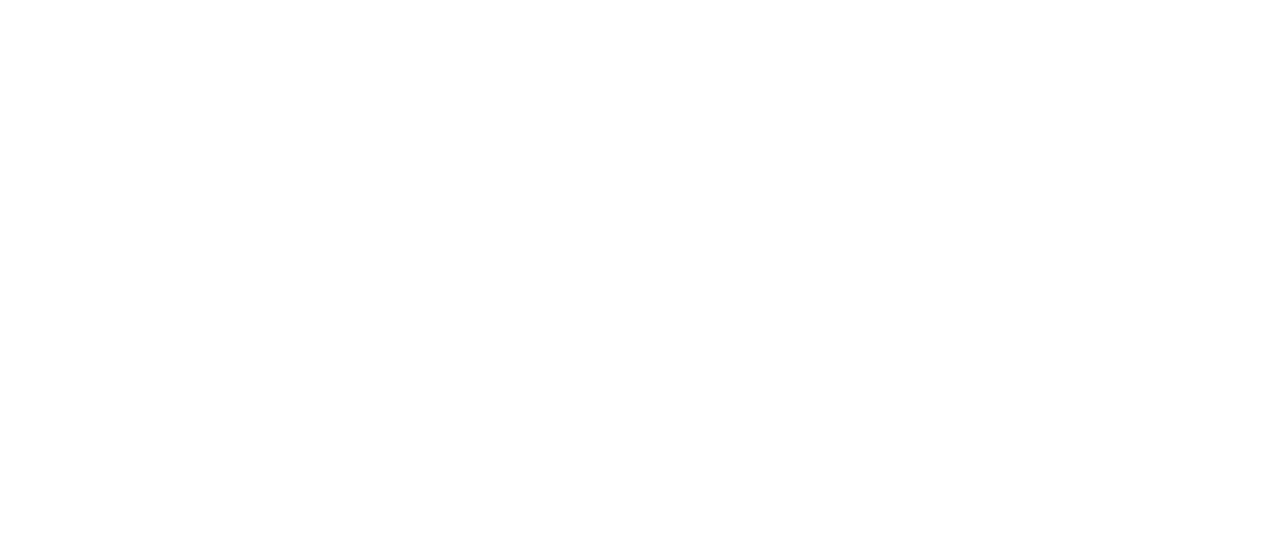
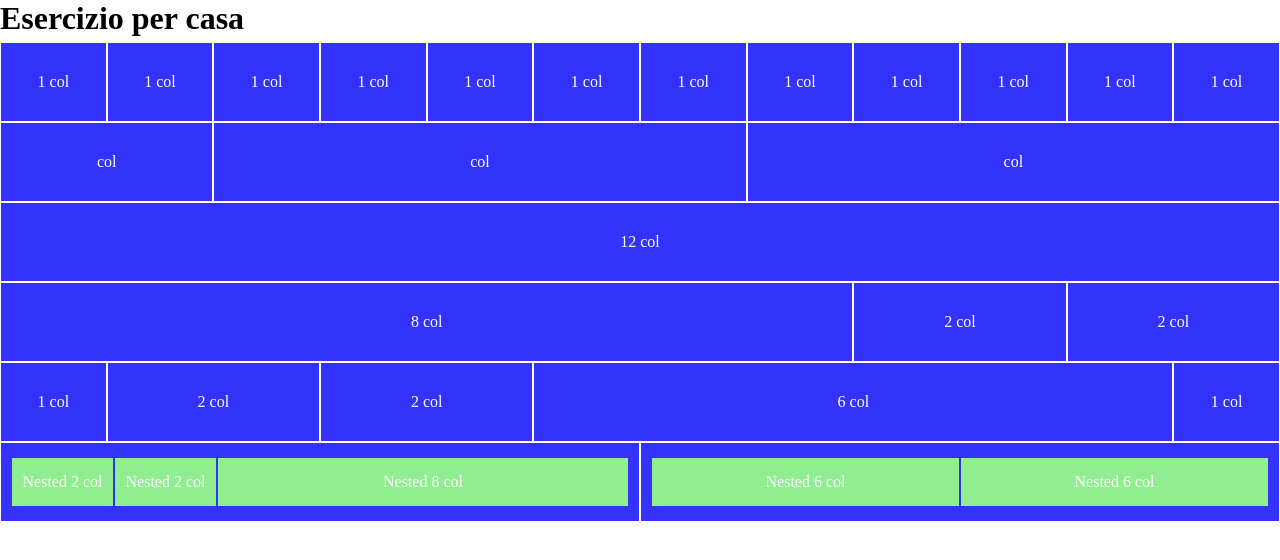
Before and after one commit to Pulcioo/html-css-12bool, a plain HTML site: page index.html in a window 1280 px wide. Drawn offline with Linux system fonts and the light colour scheme.

Commit message:
eseguita prima parte esercizio

```diff
--- a/12bool.css
+++ b/12bool.css
@@ -6,10 +6,10 @@
     padding: 0;
 }
 
-.container{
+/* .container{
     max-width: 1170px;
     margin: 0 auto;
-}
+} */
 
 [class*="col-"]{
     flex: 0 0 auto;
--- a/index.html
+++ b/index.html
@@ -11,6 +11,136 @@
 </head>
 
 <body>
+    <!-- header -->
+    <header>
+        <!-- titolo -->
+        <h1>Esercizio per casa</h1>
+    </header>
+    <main>
+        <!-- prima riga -->
+        <div class="container">
+            <div class="row">
+                <div class="col-1 bg-blue height-80 debug center">
+                    <span class="white">1 col</span>
+                </div>
+                <div class="col-1 bg-blue height-80 debug center">
+                    <span class="white">1 col</span>
+                </div>
+                <div class="col-1 bg-blue height-80 debug center">
+                    <span class="white">1 col</span>
+                </div>
+                <div class="col-1 bg-blue height-80 debug center">
+                    <span class="white">1 col</span>
+                </div>
+                <div class="col-1 bg-blue height-80 debug center">
+                    <span class="white">1 col</span>
+                </div>
+                <div class="col-1 bg-blue height-80 debug center">
+                    <span class="white">1 col</span>
+                </div>
+                <div class="col-1 bg-blue height-80 debug center">
+                    <span class="white">1 col</span>
+                </div>
+                <div class="col-1 bg-blue height-80 debug center">
+                    <span class="white">1 col</span>
+                </div>
+                <div class="col-1 bg-blue height-80 debug center">
+                    <span class="white">1 col</span>
+                </div>
+                <div class="col-1 bg-blue height-80 debug center">
+                    <span class="white">1 col</span>
+                </div>
+                <div class="col-1 bg-blue height-80 debug center">
+                    <span class="white">1 col</span>
+                </div>
+                <div class="col-1 bg-blue height-80 debug center">
+                    <span class="white">1 col</span>
+                </div>
+            </div>
+        </div>
+        <!-- seconda riga -->
+        <div class="container">
+            <div class="row">
+                <div class="col-2 bg-blue height-80 debug center">
+                    <span class="white">col</span>
+                </div>
+                <div class="col-5 bg-blue height-80 debug center">
+                    <span class="white">col</span>
+                </div>
+                <div class="col-5 bg-blue height-80 debug center">
+                    <span class="white">col</span>
+                </div>
+            </div>
+        </div>
+        <!-- terza riga -->
+        <div class="container">
+            <div class="row">
+                <div class="col-12 bg-blue height-80 debug center">
+                    <span class="white">12 col</span>
+                </div>
+            </div>
+        </div>
+        <!-- quarta riga -->
+        <div class="container">
+            <div class="row">
+                <div class="col-8 bg-blue height-80 debug center">
+                    <span class="white">8 col</span>
+                </div>
+                <div class="col-2 bg-blue height-80 debug center">
+                    <span class="white">2 col</span>
+                </div>
+                <div class="col-2 bg-blue height-80 debug center">
+                    <span class="white">2 col</span>
+                </div>
+            </div>
+        </div>
+        <!-- quinta riga -->
+        <div class="container">
+            <div class="row">
+                <div class="col-1 bg-blue height-80 debug center">
+                    <span class="white">1 col</span>
+                </div>
+                <div class="col-2 bg-blue height-80 debug center">
+                    <span class="white">2 col</span>
+                </div>
+                <div class="col-2 bg-blue height-80 debug center">
+                    <span class="white">2 col</span>
+                </div>
+                <div class="col-6 bg-blue height-80 debug center">
+                    <span class="white">6 col</span>
+                </div>
+                <div class="col-1 bg-blue height-80 debug center">
+                    <span class="white">1 col</span>
+                </div>
+            </div>
+        </div>
+        <!-- sesta riga -->
+        <div class="container">
+            <div class="row">
+                <div class="col-6 bg-blue height-80 debug center padding-10">
+                    <div class="col-2 bg-green height-50 debug-blue center">
+                        <span class="white">Nested 2 col</span>
+                    </div>
+                    <div class="col-2 bg-green height-50 debug-blue center">
+                        <span class="white">Nested 2 col</span>
+                    </div>
+                    <div class="col-8 bg-green height-50 debug-blue center">
+                        <span class="white">Nested 8 col</span>
+                    </div>
+                </div>
+                <div class="col-6 bg-blue height-80 debug center padding-10">
+                    <div class="col-6 bg-green height-50 debug-blue center">
+                        <span class="white">Nested 6 col</span>
+                    </div>
+                    <div class="col-6 bg-green height-50 debug-blue center">
+                        <span class="white">Nested 6 col</span>
+                    </div>
+                </div>
+            </div>
+        </div>
+
+
+    </main>
 
 </body>
 
--- a/style.css
+++ b/style.css
@@ -0,0 +1,43 @@
+/* utility */
+.bg-blue{
+    background-color: rgb(50, 50, 250);
+}
+
+.bg-green{
+    background-color: lightgreen;
+}
+
+.height-80{
+    height: 80px;
+}
+
+.height-50{
+    height: 50px;
+}
+
+.debug{
+    border: 1px solid white;
+}
+
+.debug-blue{
+    border: 1px solid rgb(50, 50, 250);
+}
+
+.white{
+    color: white;
+}
+
+.padding-10{
+    padding: 10px;
+}
+
+.center{
+    display: flex;
+    justify-content: center;
+    align-items: center;
+}
+
+/* header */
+header>h1{
+    margin-bottom: 5px;
+}
```
